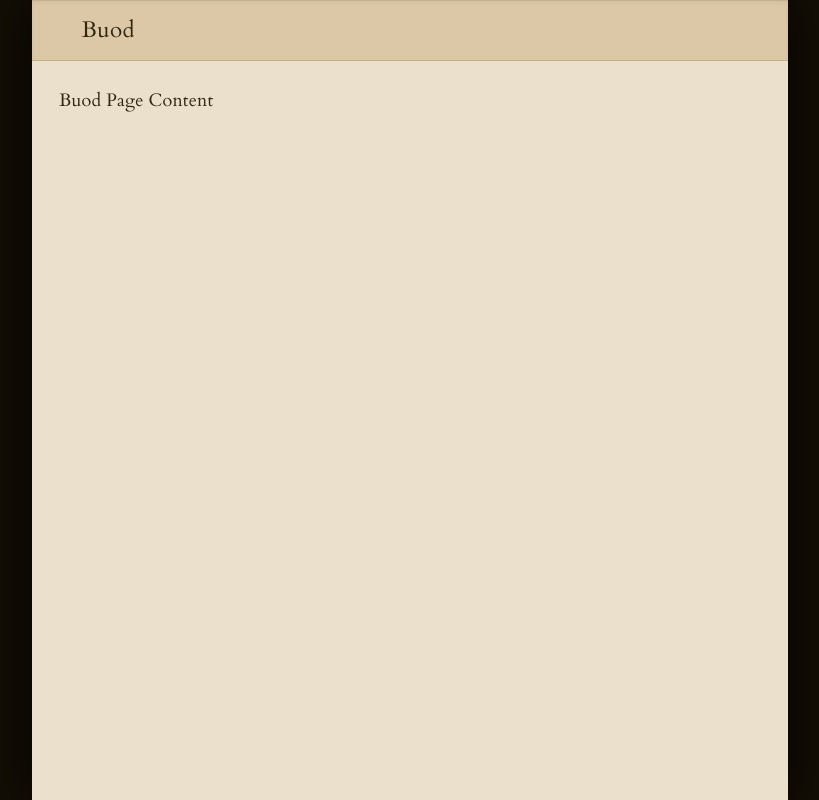
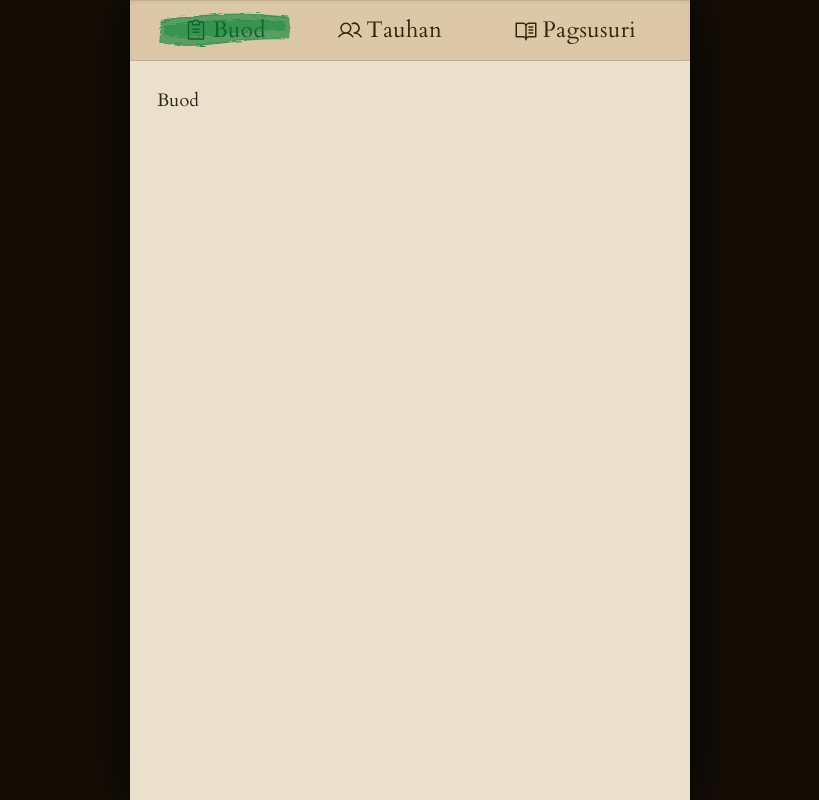
Before and after one commit to D4RKMTR0/group4-story, a React (Vite) app: page /buod in a window 1280 px wide. Shown: the whole page, without its empty margins (230-1049 px from the left). Built offline with nearby package versions, Linux system fonts and the light colour scheme; a web font is replaced by a local one.

Commit message:
feat(nav): add dynamic highlighters and fix layout behavior

```diff
--- a/src/App.tsx
+++ b/src/App.tsx
@@ -1,19 +1,31 @@
-import { Routes, Route } from 'react-router';
-import Navbar from './components/Navbar';
+import { createBrowserRouter, RouterProvider, Navigate } from 'react-router';
+import AppLayout from './layouts/AppLayout';
 
-export default function App() {
-  return (
-    <div className="flex min-h-screen justify-center bg-(--bg-darker) py-0">
-      <main className="relative flex min-h-screen w-full min-w-2xl flex-col overflow-hidden bg-(--bg) text-(--text) shadow-[0_0_50px_rgba(0,0,0,0.8)]">
-        <Navbar />
+const router = createBrowserRouter([
+  {
+    path: '/',
+    element: <AppLayout />,
+    children: [
+      {
+        index: true,
+        element: <Navigate to="/buod" replace />,
+      },
+      {
+        path: 'buod',
+        element: <p>Buod</p>,
+      },
+      {
+        path: 'tauhan',
+        element: <p>Tauhan</p>,
+      },
+      {
+        path: 'pagsusuri',
+        element: <p>Pagsusuri</p>,
+      },
+    ],
+  },
+]);
 
-        <div className="p-6">
-          <Routes>
-            <Route path="/" element={<div>Home Page Content</div>} />
-            <Route path="/buod" element={<div>Buod Page Content</div>} />
-          </Routes>
-        </div>
-      </main>
-    </div>
-  );
+export default function AppRouter() {
+  return <RouterProvider router={router} />;
 }
--- a/src/components/Navbar.tsx
+++ b/src/components/Navbar.tsx
@@ -1,10 +1,40 @@
-import React from 'react';
+import React, { useState } from 'react';
 import NavItem from './ui/NavItem';
+import {
+  ClipboardTextIcon,
+  UsersIcon,
+  BookOpenTextIcon,
+} from '@phosphor-icons/react';
 
 export default function Navbar(): React.JSX.Element {
+  const [hoveredPath, setHoveredPath] = useState<string | null>(null);
+
   return (
-    <nav className="flex min-w-2xl shrink-0 flex-wrap  gap-8 border-y border-(--text-muted)/20 bg-(--bg-card) px-8 py-2 font-serif text-sm tracking-wide shadow-inner">
-      <NavItem to="/buod" content="Buod"/>
+    <nav className="flex justify-evenly w-full max-w-2xl shrink-0 flex-wrap gap-8 border-y border-(--text-muted)/20 bg-(--bg-card) px-8 py-2 font-serif text-sm tracking-wide shadow-inner">
+      <NavItem
+        to="/buod"
+        content="Buod"
+        icon={ClipboardTextIcon}
+        hoveredPath={hoveredPath}
+        onHoverStart={() => setHoveredPath('/buod')}
+        onHoverEnd={() => setHoveredPath(null)}
+      />
+      <NavItem
+        to="/tauhan"
+        content="Tauhan"
+        icon={UsersIcon}
+        hoveredPath={hoveredPath}
+        onHoverStart={() => setHoveredPath('/tauhan')}
+        onHoverEnd={() => setHoveredPath(null)}
+      />
+      <NavItem
+        to="/pagsusuri"
+        content="Pagsusuri"
+        icon={BookOpenTextIcon}
+        hoveredPath={hoveredPath}
+        onHoverStart={() => setHoveredPath('/pagsusuri')}
+        onHoverEnd={() => setHoveredPath(null)}
+      />
     </nav>
   );
 }
--- a/src/components/ui/DynamicHighlighter.tsx
+++ b/src/components/ui/DynamicHighlighter.tsx
@@ -1,10 +1,17 @@
+import { useId } from 'react';
+
 interface HighlighterProps {
   variant: 'classic' | 'double' | 'slash' | 'box' | 'underline';
   isHovered: boolean;
   isActive?: boolean;
 }
 
-export function DynamicHighlighter({ variant, isHovered, isActive }: HighlighterProps) {
+export function DynamicHighlighter({
+  variant,
+  isHovered,
+  isActive,
+}: HighlighterProps) {
+  const uid = useId(); // unique per component instance, stable across re-renders
   const show = isHovered || isActive;
 
   const getConfig = () => {
@@ -12,7 +19,8 @@ export function DynamicHighlighter({ variant, isHovered, isActive }: Highlighter
       case 'double':
         return {
           viewBox: '0 0 200 80',
-          containerClass: '-inset-x-3 -inset-y-2 w-[calc(100%+1.5rem)] h-[calc(100%+2rem)]',
+          containerClass:
+            '-inset-x-3 -inset-y-2 w-[calc(100%+1.5rem)] h-[calc(100%+2rem)]',
           shape: (
             <>
               <path d="M 3 30 Q 45 26 102 29 T 197 27 Q 198 17 194 14 Q 105 12 50 15 T 4 18 Z" />
@@ -23,30 +31,46 @@ export function DynamicHighlighter({ variant, isHovered, isActive }: Highlighter
       case 'slash':
         return {
           viewBox: '0 0 200 70',
-          containerClass: '-inset-x-3 -inset-y-3.5 w-[calc(100%+1.5rem)] h-[calc(100%+1.75rem)]',
-          shape: <path d="M 15 55 Q 50 40 100 25 T 185 15 Q 190 22 180 28 Q 110 38 60 52 T 15 55 Z" />,
+          containerClass:
+            '-inset-x-3 -inset-y-3.5 w-[calc(100%+1.5rem)] h-[calc(100%+1.75rem)]',
+          shape: (
+            <path d="M 15 55 Q 50 40 100 25 T 185 15 Q 190 22 180 28 Q 110 38 60 52 T 15 55 Z" />
+          ),
         };
       case 'box':
         return {
           viewBox: '0 0 200 70',
-          containerClass: '-inset-x-4 -inset-y-2 w-[calc(100%+2rem)] h-[calc(100%+1rem)]',
-          shape: <path d="M 10 35 C 10 10, 30 8, 100 8 C 170 8, 190 12, 190 35 C 190 58, 170 62, 100 62 C 30 62, 10 58, 10 35 Z" fill="none" strokeWidth="3" />,
+          containerClass:
+            '-inset-x-4 -inset-y-2 w-[calc(100%+2rem)] h-[calc(100%+1rem)]',
+          shape: (
+            <path
+              d="M 10 35 C 10 10, 30 8, 100 8 C 170 8, 190 12, 190 35 C 190 58, 170 62, 100 62 C 30 62, 10 58, 10 35 Z"
+              fill="none"
+              strokeWidth="3"
+            />
+          ),
         };
       case 'underline':
         return {
           viewBox: '0 0 200 30',
           containerClass: 'absolute inset-x-0 -bottom-1 h-4 w-full',
-          shape: <path d="M 2 20 Q 50 24 105 21 T 198 22 Q 199 15 196 12 Q 100 14 45 15 T 3 13 Z" />,
+          shape: (
+            <path d="M 2 20 Q 50 24 105 21 T 198 22 Q 199 15 196 12 Q 100 14 45 15 T 3 13 Z" />
+          ),
         };
       case 'classic':
       default:
         return {
           viewBox: '0 0 200 50',
-          containerClass: '-inset-x-3 -inset-y-3 w-[calc(100%+1.5rem)] h-[calc(100%+1.5rem)]',
+          containerClass:
+            '-inset-x-3 -inset-y-3 w-[calc(100%+1.5rem)] h-[calc(100%+1.5rem)]',
           shape: (
             <>
               <path d="M 4 33 Q 35 38 95 34 T 194 31 Q 197 19 193 15 Q 120 11 60 14 T 6 18 Z" />
-              <path d="M 12 28 Q 60 31 110 27 T 188 25 Q 189 20 186 18 Q 110 16 55 19 T 10 22 Z" opacity="0.6" />
+              <path
+                d="M 12 28 Q 60 31 110 27 T 188 25 Q 189 20 186 18 Q 110 16 55 19 T 10 22 Z"
+                opacity="0.6"
+              />
             </>
           ),
         };
@@ -54,20 +78,55 @@ export function DynamicHighlighter({ variant, isHovered, isActive }: Highlighter
   };
 
   const { viewBox, containerClass, shape } = getConfig();
+  const filterId = `texture-${uid}`;
+  const maskId = `wipe-${uid}`;
 
   return (
-    <div className={`absolute pointer-events-none z-0 ${containerClass}`}>
-      <svg className="w-full h-full overflow-visible" viewBox={viewBox} preserveAspectRatio="none" style={{ mixBlendMode: 'multiply' }}>
+    <div className={`pointer-events-none absolute z-0 ${containerClass}`}>
+      <svg
+        className="h-full w-full overflow-visible"
+        viewBox={viewBox}
+        preserveAspectRatio="none"
+        style={{ mixBlendMode: 'multiply' }}
+      >
         <defs>
-          <filter id={`texture-${variant}`} x="-10%" y="-10%" width="120%" height="120%">
-            <feTurbulence type="fractalNoise" baseFrequency="0.05 0.9" numOctaves="3" result="noise" />
-            <feDisplacementMap in="SourceGraphic" in2="noise" scale="4" xChannelSelector="R" yChannelSelector="G" />
+          <filter
+            id={filterId}
+            x="-10%"
+            y="-10%"
+            width="120%"
+            height="120%"
+          >
+            <feTurbulence
+              type="fractalNoise"
+              baseFrequency="0.05 0.9"
+              numOctaves="3"
+              result="noise"
+            />
+            <feDisplacementMap
+              in="SourceGraphic"
+              in2="noise"
+              scale="4"
+              xChannelSelector="R"
+              yChannelSelector="G"
+            />
           </filter>
-          <mask id={`wipe-${variant}`}>
-            <rect x="0" y="0" width="200" height={viewBox.split(' ')[3]} fill="white" className={`transition-all duration-300 ease-out origin-left ${show ? 'scale-x-100' : 'scale-x-0'}`} />
+          <mask id={maskId}>
+            <rect
+              x="0"
+              y="0"
+              width="200"
+              height={viewBox.split(' ')[3]}
+              fill="white"
+              className={`origin-left transition-all duration-300 ease-out ${show ? 'scale-x-100' : 'scale-x-0'}`}
+            />
           </mask>
         </defs>
-        <g filter={`url(#texture-${variant})`} className="fill-green-700/60 stroke-green-700/60" mask={`url(#wipe-${variant})`}>
+        <g
+          filter={`url(#${filterId})`}
+          className="fill-green-700/60 stroke-green-700/60"
+          mask={`url(#${maskId})`}
+        >
           {shape}
         </g>
       </svg>
--- a/src/components/ui/NavItem.tsx
+++ b/src/components/ui/NavItem.tsx
@@ -1,5 +1,5 @@
 import { useState } from 'react';
-import { NavLink } from 'react-router';
+import { NavLink, useLocation } from 'react-router';
 import { DynamicHighlighter } from './DynamicHighlighter';
 import { type Icon } from '@phosphor-icons/react';
 
@@ -16,44 +16,65 @@ interface NavItemProps {
   to: string;
   content: string;
   icon?: Icon;
+  hoveredPath: string | null;
+  onHoverStart: () => void;
+  onHoverEnd: () => void;
 }
 
-export default function NavItem({ to, content }: NavItemProps) {
+export default function NavItem({
+  to,
+  content,
+  icon: IconComponent,
+  hoveredPath,
+  onHoverStart,
+  onHoverEnd,
+}: NavItemProps) {
+  const location = useLocation();
+  const isActive = location.pathname === to;
+
   const [isHovered, setIsHovered] = useState<boolean>(false);
-  const [currentVariant, setCurrentVariant] =
-    useState<HighlightVariant>('classic');
+  const [currentVariant, setCurrentVariant] = useState<HighlightVariant>('classic');
 
   const getNewVariant = (currentVariant: HighlightVariant) => {
     let newVariant: HighlightVariant;
-
     do {
       newVariant = VARIANTS[Math.floor(Math.random() * VARIANTS.length)];
     } while (newVariant === currentVariant && VARIANTS.length > 1);
-
     return newVariant;
   };
 
   const handleMouseEnter = () => {
+    onHoverStart();
+    if (isActive) return;
     const randomVariant = getNewVariant(currentVariant);
     setCurrentVariant(randomVariant);
     setIsHovered(true);
   };
 
+  const handleMouseLeave = () => {
+    onHoverEnd();
+    setIsHovered(false);
+  };
+
+  const isDifferentItemHovered = hoveredPath !== null && hoveredPath !== to;
+  const shouldHighlight = isActive ? !isDifferentItemHovered : isHovered;
+
   return (
     <NavLink
       to={to}
       onMouseEnter={handleMouseEnter}
-      onMouseLeave={() => setIsHovered(false)}
-      className="relative inline-flex items-center gap-2 px-3 py-1"
+      onMouseLeave={handleMouseLeave}
+      className="relative inline-flex items-center gap-2 px-3 py-1 mx-1"
     >
       <span
-        className="relative z-0 font-display text-xl"
+        className="relative z-0 flex items-center gap-1 font-display text-xl"
         style={{ mixBlendMode: 'darken' }}
       >
+        {IconComponent && <IconComponent size={24} />}
         {content}
       </span>
-      <div className="absolute inset-y-0 left-0 min-w-full">
-        <DynamicHighlighter variant={currentVariant} isHovered={isHovered} />
+      <div className="absolute inset-0 pointer-events-none">
+        <DynamicHighlighter variant={currentVariant} isHovered={shouldHighlight} />
       </div>
     </NavLink>
   );
--- a/src/index.css
+++ b/src/index.css
@@ -1,5 +1,5 @@
 @import url('https://fonts.googleapis.com/css2?family=Cardo:ital,wght@0,400;0,700;1,400&family=Felipa&display=swap');
-@import "tailwindcss";
+@import 'tailwindcss';
 
 :root {
   --bg: oklch(91% 0.03 85);
@@ -15,7 +15,9 @@
   --accent-brown: oklch(52% 0.09 65);
   --accent-gold: oklch(78% 0.12 85);
 
-  font: 18px/145% 'Cardo', serif;
+  font:
+    18px/145% 'Cardo',
+    serif;
   letter-spacing: 0.18px;
   color-scheme: light;
   color: var(--text);
--- /dev/null
+++ b/src/layouts/AppLayout.tsx
@@ -0,0 +1,16 @@
+import { Outlet } from 'react-router';
+import Navbar from '../components/Navbar';
+
+export default function AppLayout() {
+  return (
+    <div className="flex min-h-screen justify-center bg-(--bg-darker) py-0">
+      <main className="relative flex min-h-screen w-full max-w-2xl flex-col overflow-hidden bg-(--bg) text-(--text) shadow-[0_0_50px_rgba(0,0,0,0.8)]">
+        <Navbar />
+
+        <div className="p-6">
+          <Outlet />
+        </div>
+      </main>
+    </div>
+  );
+}
--- a/src/main.tsx
+++ b/src/main.tsx
@@ -1,13 +1,10 @@
 import React from 'react';
 import ReactDOM from 'react-dom/client';
-import { BrowserRouter } from 'react-router';
 import App from './App';
 import './index.css';
 
 ReactDOM.createRoot(document.getElementById('root')!).render(
   <React.StrictMode>
-    <BrowserRouter>
-      <App />
-    </BrowserRouter>
+    <App />
   </React.StrictMode>
 );
```
